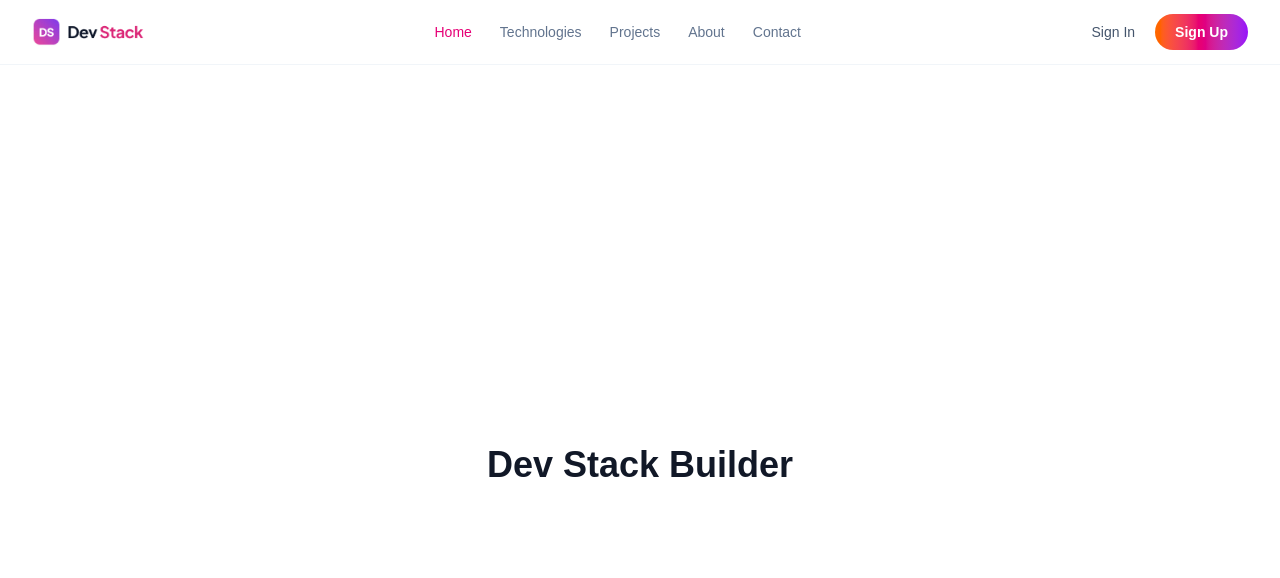
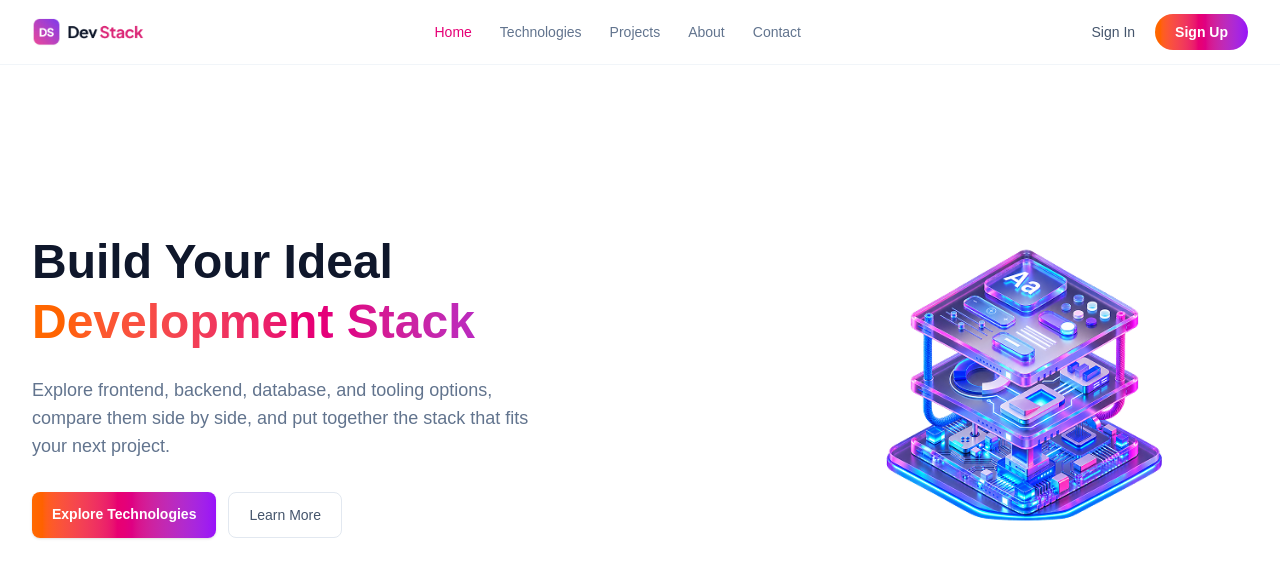
Before and after one commit to irfanuulkarim/DevStack, a React (Vite) app: page / in a window 1280 px wide. Shown: the top 578 px of the page. Built offline with nearby package versions, Linux system fonts and the light colour scheme.

Commit message:
Hero section added

```diff
--- a/src/App.tsx
+++ b/src/App.tsx
@@ -1,4 +1,5 @@
 import Navbar from "./components/Navbar";
+import Hero from "./components/Hero";
 
 function App() {
   return (
@@ -6,14 +7,7 @@ function App() {
       <Navbar />
 
       <main>
-        <section
-          id="home"
-          className="flex min-h-screen items-center justify-center"
-        >
-          <h1 className="text-4xl font-bold">
-            Dev Stack Builder
-          </h1>
-        </section>
+        <Hero />
       </main>
     </>
   );
--- a/src/components/Hero.tsx
+++ b/src/components/Hero.tsx
@@ -0,0 +1,53 @@
+const Hero = () => {
+    return (
+        <section id="home" className="bg-white">
+            <div className="mx-auto grid max-w-7xl items-center gap-10 px-6 py-20 md:grid-cols-2 lg:px-8 lg:py-24">
+                <div className="max-w-xl">
+
+                    <h1 className="text-4xl font-extrabold leading-tight text-slate-900 sm:text-5xl lg:text-5xl">
+                        Build Your Ideal
+                        <span
+                            className="block bg-linear-to-r from-orange-500 via-pink-600 to-purple-600 bg-clip-text text-transparent"
+                        >
+                            Development Stack
+                        </span>
+                    </h1>
+
+                    <p className="mt-6 max-w-lg text-base leading-7 text-slate-500 sm:text-lg">
+                        Explore frontend, backend, database, and tooling options,
+                        compare them side by side, and put together the stack that
+                        fits your next project.
+                    </p>
+                    <div className="mt-8 flex flex-wrap gap-3">
+
+                        <a
+                            href="#technologies"
+                            className="rounded-lg bg-linear-to-r from-orange-500 via-pink-600 to-purple-600 px-5 py-3 text-sm font-semibold text-white shadow-sm transition duration-200 hover:-translate-y-0.5 hover:shadow-md"
+                        >
+                            Explore Technologies
+                        </a>
+
+                        <a
+                            href="#about"
+                            className="rounded-lg border border-slate-200 bg-white px-5 py-3 text-sm font-medium text-slate-600 transition duration-200 hover:border-pink-300 hover:text-pink-600"
+                        >
+                            Learn More
+                        </a>
+
+                    </div>
+                </div>
+
+                <div className="flex justify-center md:justify-end">
+                    <img
+                        src="/images/banner-stack.png"
+                        alt="Development technology stack"
+                        className="w-full max-w-md object-contain"
+                    />
+                </div>
+
+            </div>
+        </section>
+    );
+};
+
+export default Hero;
```
